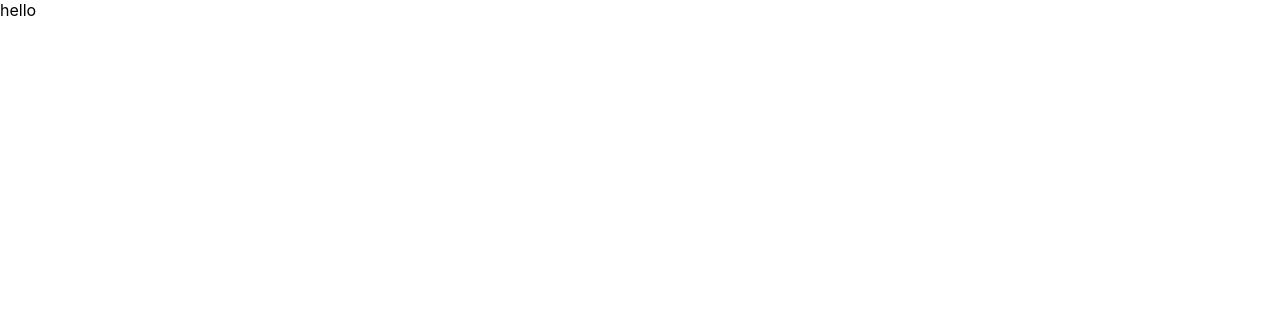
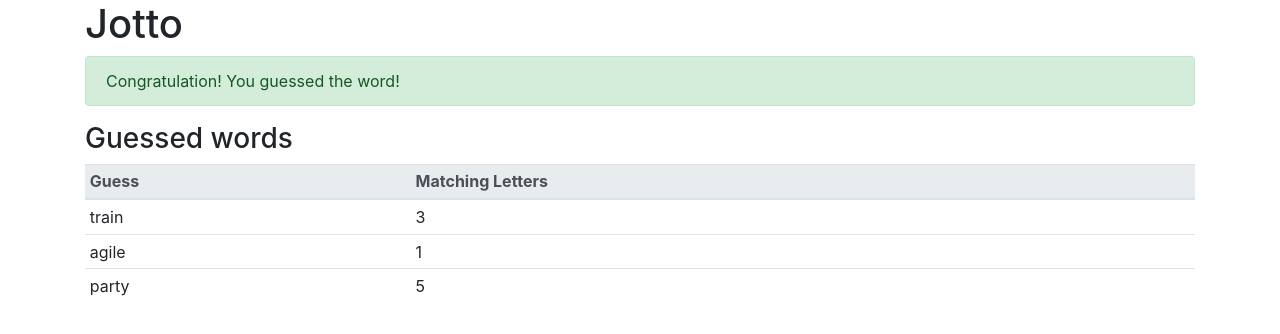
Before and after one commit to ernestchakhoyan/jotto-game, a React (Create React App) app: page / in a window 1280 px wide. Shown: the top 334 px of the page. Built offline with nearby package versions, Linux system fonts and the light colour scheme.

Commit message:
Added styles to table

```diff
--- a/public/index.html
+++ b/public/index.html
@@ -3,6 +3,7 @@
   <head>
     <meta charset="utf-8" />
     <link rel="icon" href="%PUBLIC_URL%/favicon.ico" />
+    <link rel="stylesheet" href="https://stackpath.bootstrapcdn.com/bootstrap/4.3.1/css/bootstrap.min.css" integrity="sha384-ggOyR0iXCbMQv3Xipma34MD+dH/1fQ784/j6cY/iJTQUOhcWr7x9JvoRxT2MZw1T" crossorigin="anonymous" />
     <meta name="viewport" content="width=device-width, initial-scale=1" />
     <meta name="theme-color" content="#000000" />
     <meta
--- a/src/App.js
+++ b/src/App.js
@@ -1,9 +1,17 @@
 import React from 'react';
+import Congrats from "./components/Congrats/Congrats";
+import GuessedWords from "./components/GuessedWords/GuessedWords";
 
 function App() {
   return (
-    <div className="App">
-      hello
+    <div className="container">
+      <h1>Jotto</h1>
+        <Congrats success={true}/>
+        <GuessedWords guessedWords={[
+          { guessedWord: "train", letterMatchCount: 3 },
+          { guessedWord: "agile", letterMatchCount: 1 },
+          { guessedWord: "party", letterMatchCount: 5 },
+        ]}/>
     </div>
   );
 }
--- a/src/components/Congrats/Congrats.jsx
+++ b/src/components/Congrats/Congrats.jsx
@@ -7,7 +7,7 @@ class Congrats extends Component {
         return (
             <div data-test="congrats-component">
                 {success ? (
-                    <div data-test="congrats-message">
+                    <div data-test="congrats-message" className="alert alert-success">
                         Congratulation! You guessed the word!
                     </div>
                 ) : (
--- a/src/components/GuessedWords/GuessedWords.jsx
+++ b/src/components/GuessedWords/GuessedWords.jsx
@@ -20,17 +20,17 @@ function GuessedWords(props) {
         contents = (
             <div data-test="guessed-words">
                 <h3>Guessed words</h3>
-                <table>
-                    <thead>
+                <table className="table table-sm">
+                    <thead className="thead-light">
                     <tr>
                         <th>Guess</th>
                         <th>Matching Letters</th>
                     </tr>
                     </thead>
-                </table>
                 <tbody>
                 {guessedWordRows}
                 </tbody>
+                </table>
             </div>
         );
     }
```
